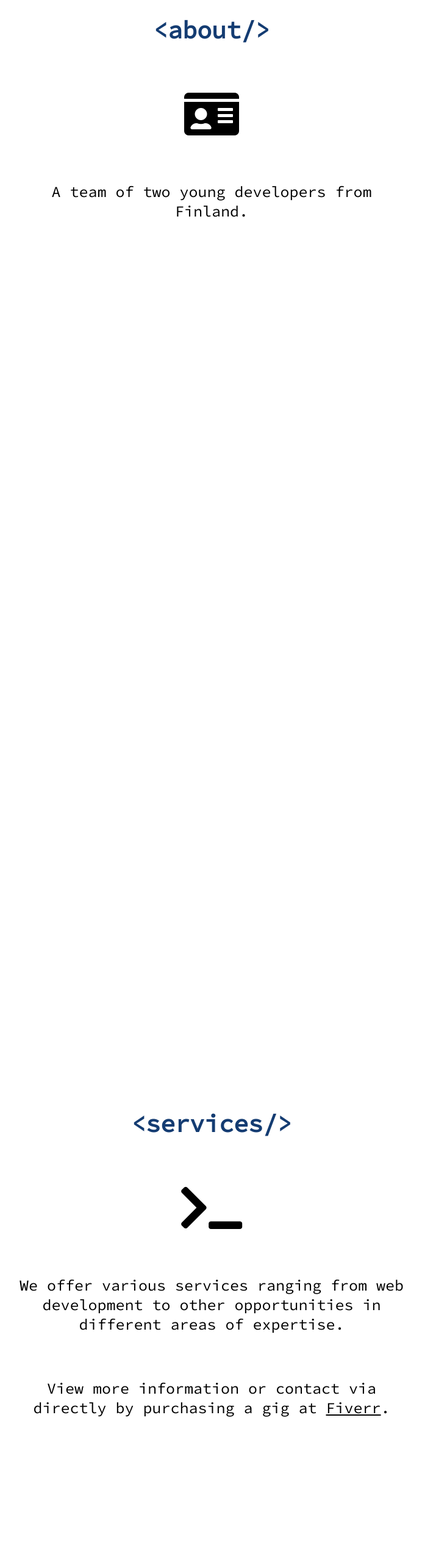
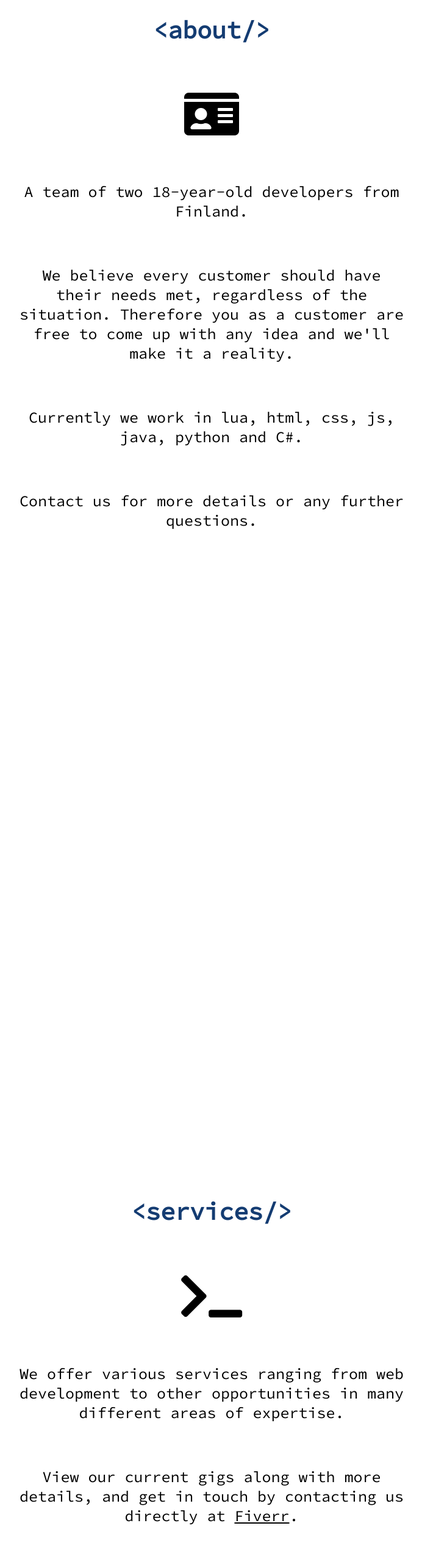
Before and after one commit to Mikkuuz/mikkuuz.github.io, a plain HTML site: page site.html in a window 1280 px wide. Shown: the part 1870-4408 px from the top of the page at 61% size, without its empty margins (293-985 px from the left). Drawn offline with Linux system fonts and the light colour scheme.

Commit message:
tekstiä

```diff
--- a/site.html
+++ b/site.html
@@ -33,9 +33,13 @@
 
                         <i class="fa fa-regular fa-id-card fa-4x" style="text-align: center;"></i>
                         <br><br><br>
-                        <p>A team of two young developers from Finland.</p>
+                        <p>A team of two 18-year-old developers from Finland.</p>
                         <br>
-                        <p></p>
+                        <p>We believe every customer should have their needs met, regardless of the situation. Therefore you as a customer are free to come up with any idea and we'll make it a reality. </p>
+                        <br>
+                        <p>Currently we work in lua, html, css, js, java, python and C#.</p>
+                        <br>
+                        <p>Contact us for more details or any further questions.</p>
                     </div>
                 </section>
 
@@ -45,9 +49,9 @@
 
                         <i class="fa fa-regular fa-terminal fa-4x" style="text-align: center;"></i>
                         <br><br><br>
-                        <p>We offer various services ranging from web development to other opportunities in different areas of expertise.</p>
+                        <p>We offer various services ranging from web development to other opportunities in many different areas of expertise.</p>
                         <br>
-                        <p>View more information or contact via directly by purchasing a gig at <a href="https://www.fiverr.com/nordicdev" target="_blank">Fiverr</a>.</p>
+                        <p>View our current gigs along with more details, and get in touch by contacting us directly at <a href="https://www.fiverr.com/nordicdev" target="_blank">Fiverr</a>.</p>
                     </div>
                 </section>
 
@@ -57,7 +61,7 @@
 
                         <a href = "mailto: meavaimet@gmail.com" target="_blank"><i class="fa fa-regular fa-envelope fa-4x" style="text-align: center;"></i></a>
                         <br><br><br>
-                        <p>Contact us via e-mail by clicking on the envelope.</p>
+                        <p>Contact us via e-mail by clicking on the envelope above.</p>
                     </div>
                 </section>
             </div>
```
